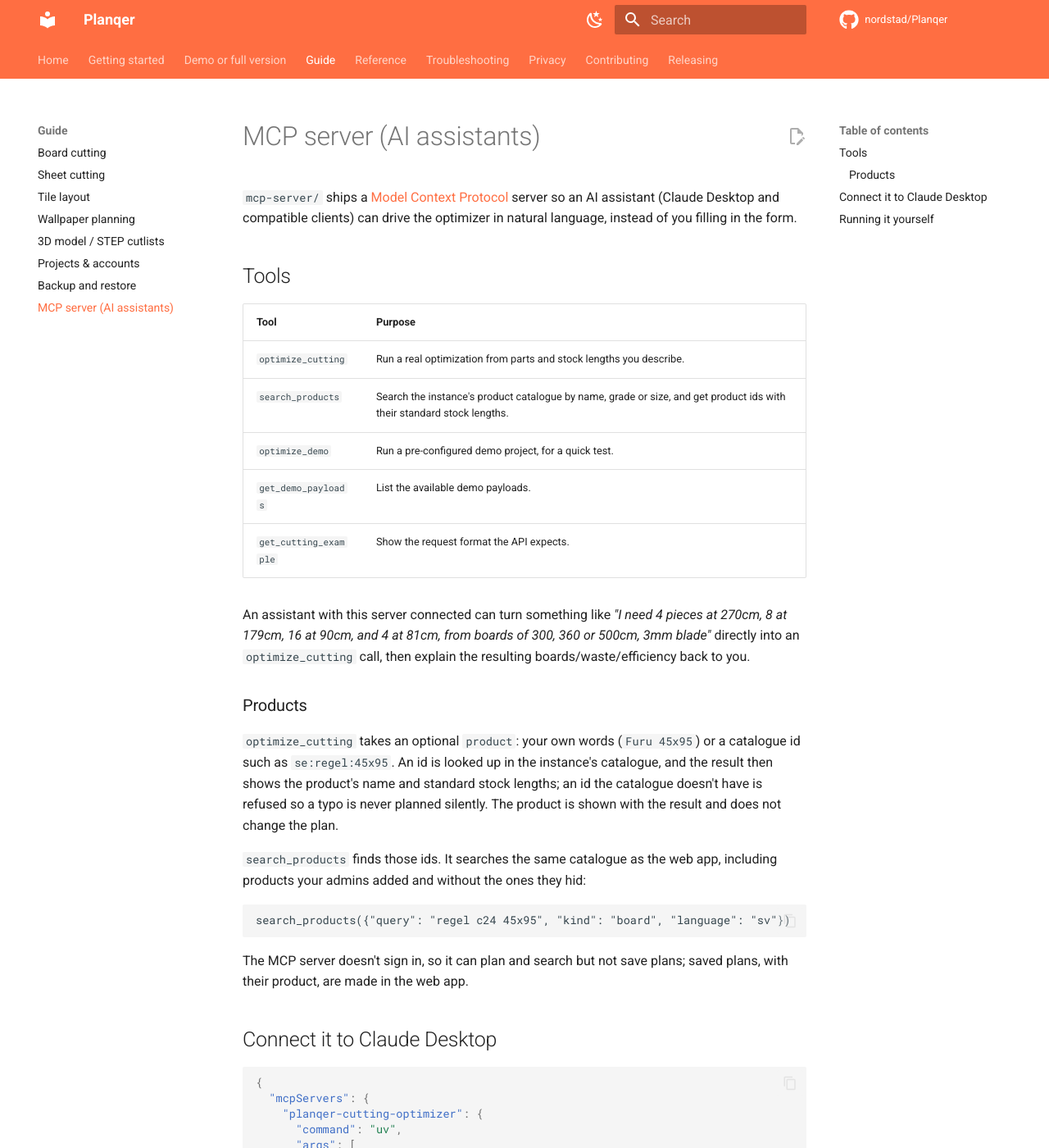
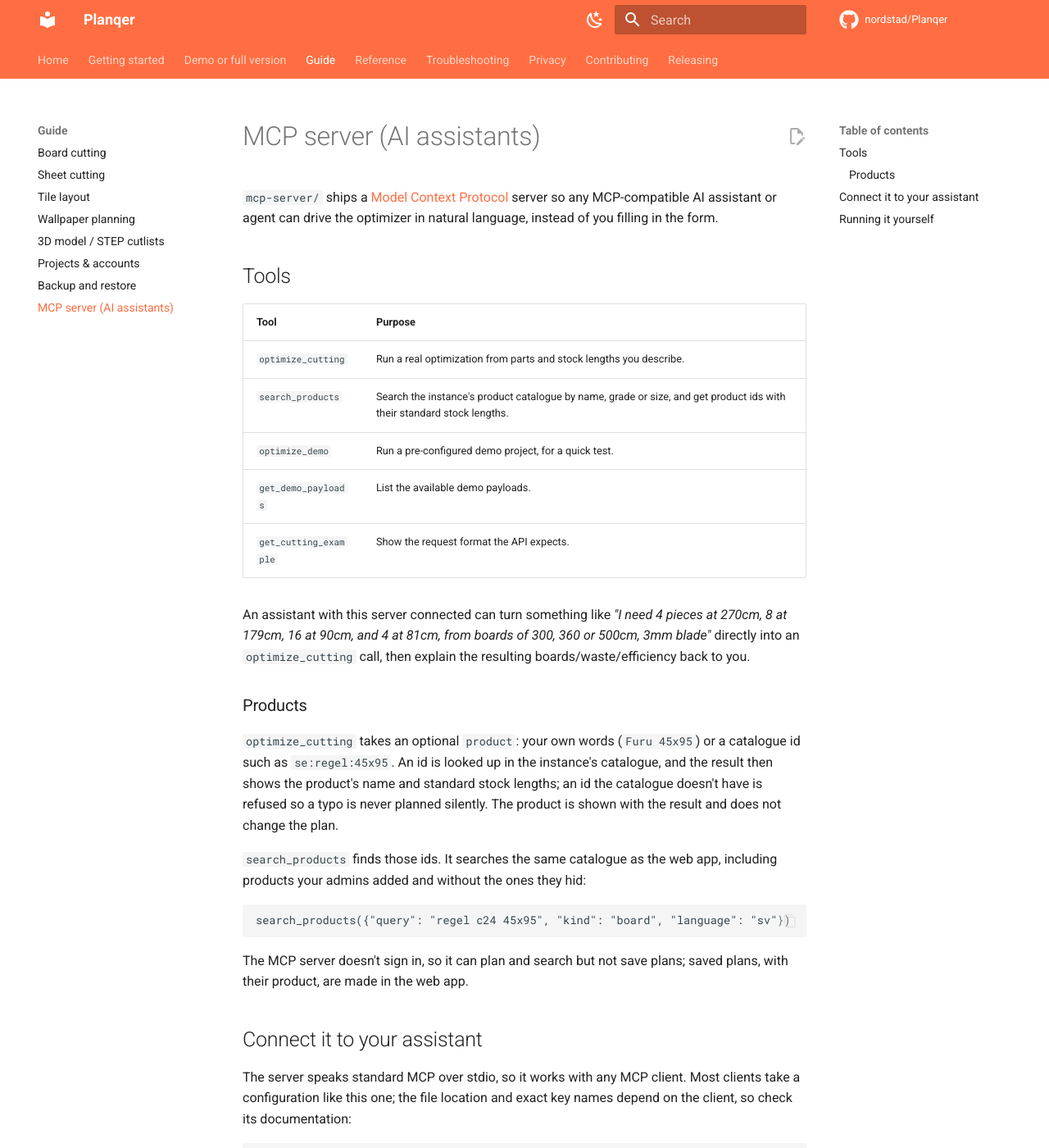
Before and after one commit to nordstad/Planqer, an MkDocs documentation site: the page built from docs/guide/mcp-server.md, in a window 1280 px wide and 1400 px high. Shown: the whole window at 82% size. Built offline with MkDocs 1.6.1 and Material for MkDocs 9.7.7, drawn with Linux system fonts in a browser that asks for light colours; comment, search, counter and statistics services are not loaded.

Commit message:
Describe the MCP server as client-agnostic instead of Claude-specific
Co-Authored-By: Claude Sonnet 5.5 <noreply@anthropic.com>

````diff
--- a/docs/guide/mcp-server.md
+++ b/docs/guide/mcp-server.md
@@ -1,7 +1,7 @@
 # MCP server (AI assistants)
 
 `mcp-server/` ships a [Model Context Protocol](https://modelcontextprotocol.io/)
-server so an AI assistant (Claude Desktop and compatible clients) can drive
+server so any MCP-compatible AI assistant or agent can drive
 the optimizer in natural language, instead of you filling in the form.
 
 ## Tools
@@ -31,14 +31,18 @@ plan.
 `search_products` finds those ids. It searches the same catalogue as the web
 app, including products your admins added and without the ones they hid:
 
-```
+```text
 search_products({"query": "regel c24 45x95", "kind": "board", "language": "sv"})
 ```
 
 The MCP server doesn't sign in, so it can plan and search but not save plans;
 saved plans, with their product, are made in the web app.
 
-## Connect it to Claude Desktop
+## Connect it to your assistant
+
+The server speaks standard MCP over stdio, so it works with any MCP client.
+Most clients take a configuration like this one; the file location and exact
+key names depend on the client, so check its documentation:
 
 ```json
 {
````
Also changed, not shown: README.md (+1 -1 lines), mcp-server/README.md (+17 -17 lines).
